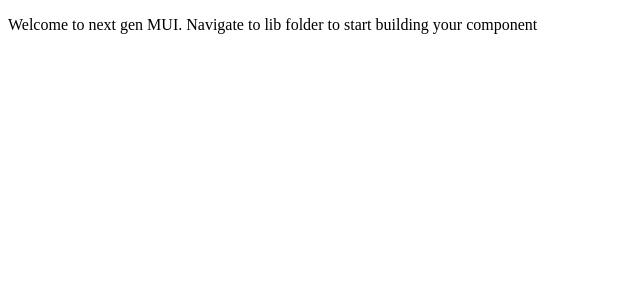
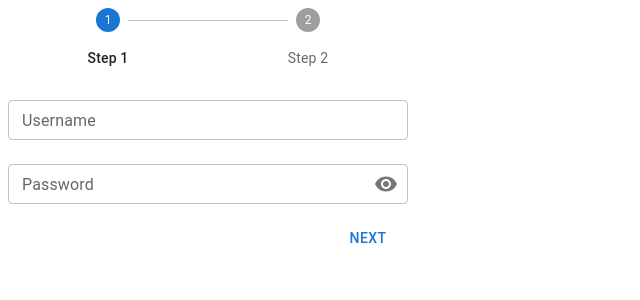
Before and after one commit to amoskyalo/NextGenMUI, a React (Create React App) app: page / in a window 1280 px wide. Shown: the top 300 px of the page, without its empty margins (0-640 px from the left). Built offline with nearby package versions, Linux system fonts and the light colour scheme.

Commit message:
Fixed few issues on stepperFormModel

```diff
--- a/src/App.js
+++ b/src/App.js
@@ -1,6 +1,64 @@
+import { Button } from "@mui/material";
+import StepperFormModel from "./lib/components/Forms/StepperFormModel";
+
 function App() {
+  const steps = [
+    {
+      label: "Step 1",
+      inputs: [
+        {
+          name: "username",
+          label: "Username",
+          type: "text",
+          value: "",
+        },
+        {
+          name: "password",
+          label: "Password",
+          type: "password",
+          value: "",
+        },
+      ],
+    },
+    {
+      label: "Step 2",
+      inputs: [
+        {
+          name: "isAdmin",
+          label: "Is Admin",
+          lookups: [
+            { title: "Yes", value: 0 },
+            { title: "No", value: 1 },
+          ],
+          value: "",
+        },
+        {
+          name: "roles",
+          label: "Roles",
+          lookups: [
+            { title: "Edit", value: 3 },
+            { title: "Delete", value: 6 },
+            { title: "Add", value: 12 },
+          ],
+          multiple: true,
+          value: [{ title: "Edit", value: 3 }], //will be passed as the default values for this input,
+        },
+      ],
+    },
+  ];
+
+  const CustomSubmitButton = () => (
+    <Button variant="contained">Add To Table</Button>
+  );
+
   return (
-    <p>Welcome to next gen MUI. Navigate to lib folder to start building your component</p>
+    <StepperFormModel
+      steps={steps || []}
+      width={400}
+      onSubmit={(values) => console.log(values)}
+      CustomSubmitButton={CustomSubmitButton}
+    //other props
+    />
   );
 }
 
```
Also changed, not shown: src/lib/components/Forms/FormModel.js, src/lib/components/Forms/StepperFormModel.js, 18 other files (tests, documents, lock files or other folders).
